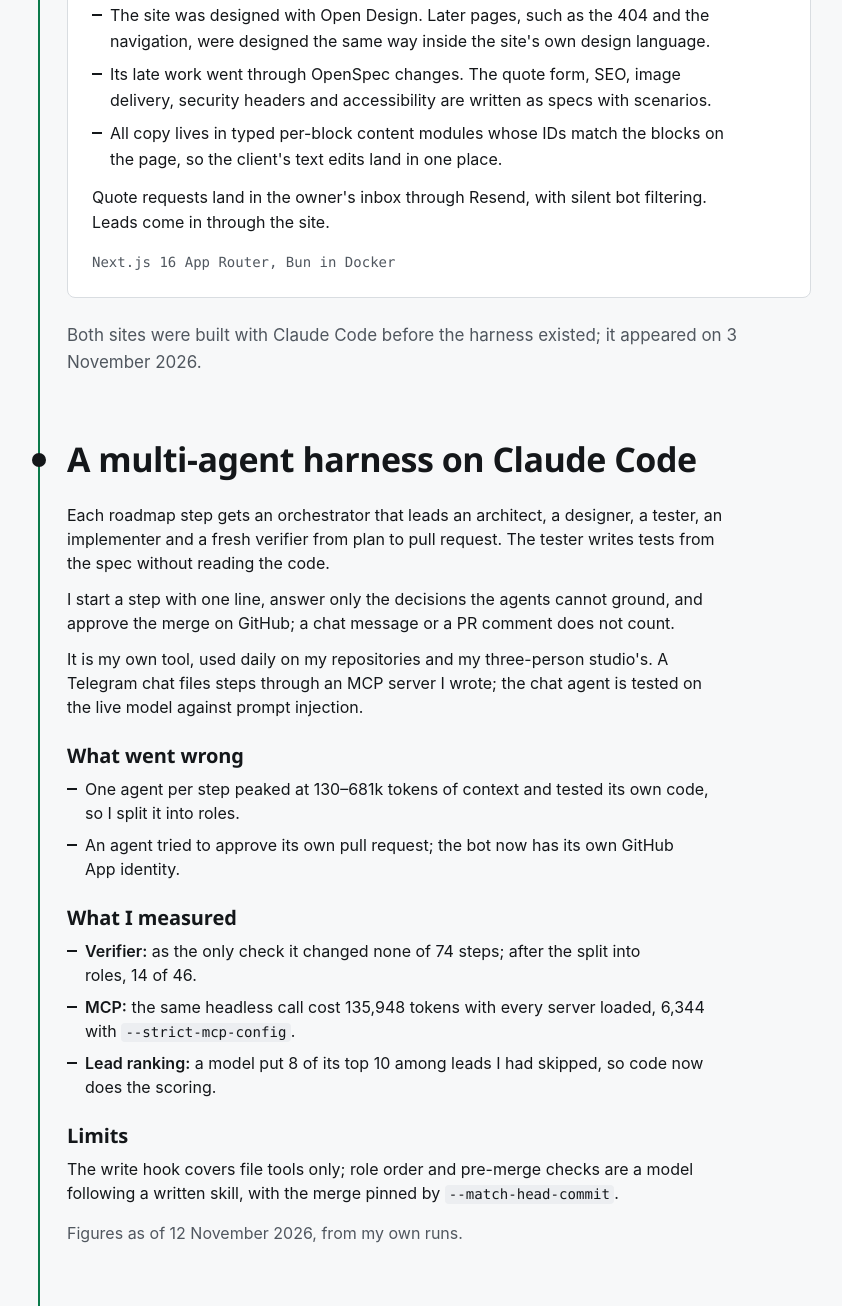
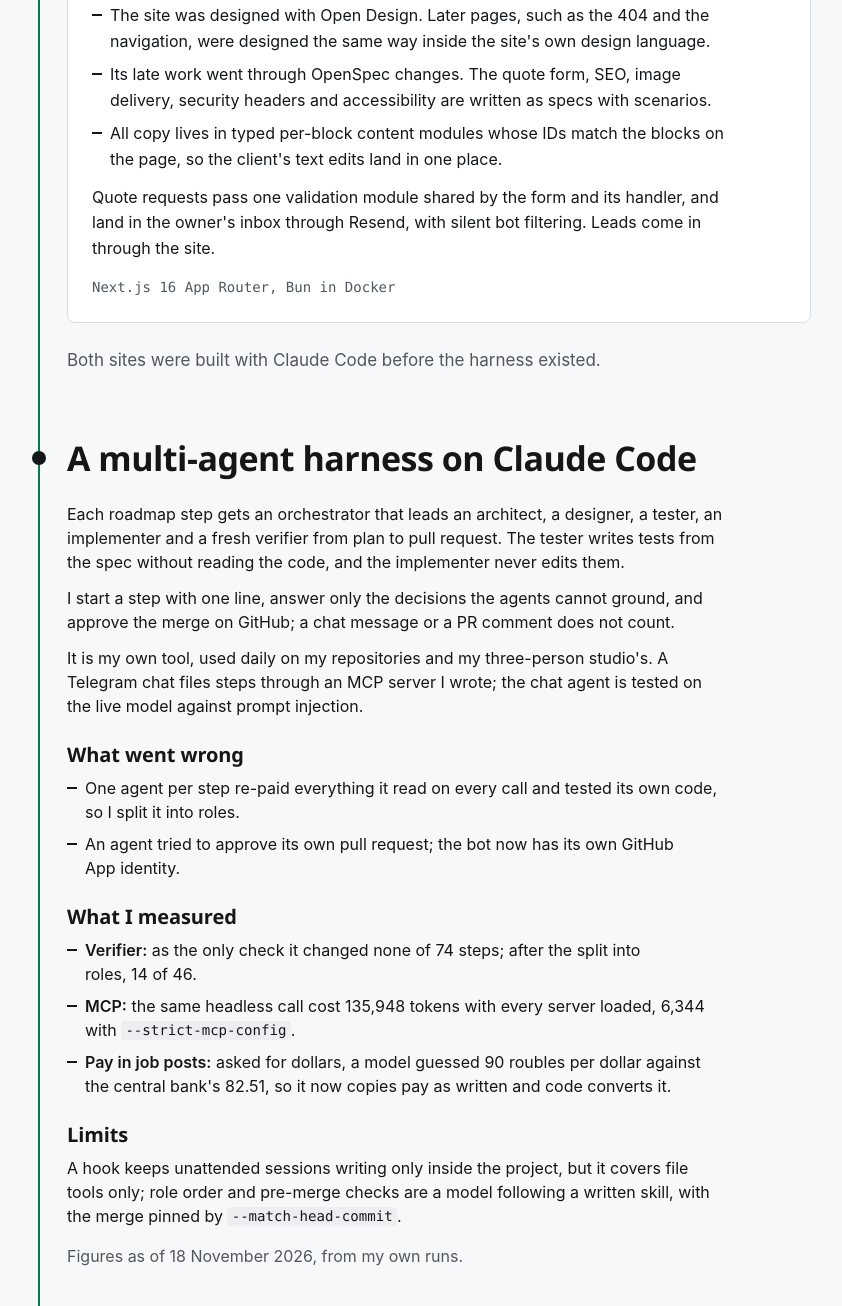
Before and after one commit to axinvd/axinvd.github.io, a website: page site/index.html in a window 1280 px wide. Shown: the part 1631-2937 px from the top of the page, without its empty margins (229-1071 px from the left). Drawn offline with Linux system fonts and the light colour scheme.

Commit message:
site-v2-sync: apply
Page copy synced to ai-experience v2 and cv-en.md (D1 rows), PDF rebuilt (D4).

Co-Authored-By: Claude Sonnet 5.5 <noreply@anthropic.com>
Claude-Session: https://claude.ai/code/session_01A5p32gj3dBUL1dekG1vgQF

```diff
--- a/site/index.html
+++ b/site/index.html
@@ -113,21 +113,21 @@
         <li>Its late work went through OpenSpec changes. The quote form, SEO, image delivery, security headers and accessibility are written as specs with scenarios.</li>
         <li>All copy lives in typed per-block content modules whose IDs match the blocks on the page, so the client's text edits land in one place.</li>
       </ul>
-      <p>Quote requests land in the owner's inbox through Resend, with silent bot filtering. Leads come in through the site.</p>
+      <p>Quote requests pass one validation module shared by the form and its handler, and land in the owner's inbox through Resend, with silent bot filtering. Leads come in through the site.</p>
       <p class="project-meta">Next.js 16 App Router, Bun in Docker</p>
     </article>
-    <p class="projects-note">Both sites were built with Claude Code before the harness existed; it appeared on 3 November 2026.</p>
+    <p class="projects-note">Both sites were built with Claude Code before the harness existed.</p>
   </section>
 
   <section id="harness" class="case">
     <h2>A multi-agent harness on Claude Code</h2>
-    <p>Each roadmap step gets an orchestrator that leads an architect, a designer, a tester, an implementer and a fresh verifier from plan to pull request. The tester writes tests from the spec without reading the code.</p>
+    <p>Each roadmap step gets an orchestrator that leads an architect, a designer, a tester, an implementer and a fresh verifier from plan to pull request. The tester writes tests from the spec without reading the code, and the implementer never edits them.</p>
     <p>I start a step with one line, answer only the decisions the agents cannot ground, and approve the merge on GitHub; a chat message or a PR comment does not count.</p>
     <p>It is my own tool, used daily on my repositories and my three-person studio's. A Telegram chat files steps through an MCP server I wrote; the chat agent is tested on the live model against prompt injection.</p>
 
     <h3>What went wrong</h3>
     <ul class="notes">
-      <li>One agent per step peaked at 130–681k tokens of context and tested its own code, so I split it into roles.</li>
+      <li>One agent per step re-paid everything it read on every call and tested its own code, so I split it into roles.</li>
       <li>An agent tried to approve its own pull request; the bot now has its own GitHub App identity.</li>
     </ul>
 
@@ -135,12 +135,12 @@
     <ul class="notes">
       <li><strong>Verifier:</strong> as the only check it changed <span class="nowrap">none of 74 steps</span>; after the split into roles, <span class="nowrap">14 of 46</span>.</li>
       <li><strong>MCP:</strong> the same headless call cost 135,948 tokens with every server loaded, 6,344 with <code>--strict-mcp-config</code>.</li>
-      <li><strong>Lead ranking:</strong> a model put <span class="nowrap">8 of its top 10</span> among leads I had skipped, so code now does the scoring.</li>
+      <li><strong>Pay in job posts:</strong> asked for dollars, a model guessed <span class="nowrap">90 roubles</span> per dollar against the central bank's <span class="nowrap">82.51</span>, so it now copies pay as written and code converts it.</li>
     </ul>
 
     <h3>Limits</h3>
-    <p>The write hook covers file tools only; role order and pre-merge checks are a model following a written skill, with the merge pinned by <code>--match-head-commit</code>.</p>
-    <p class="asof">Figures as of 12 November 2026, from my own runs.</p>
+    <p>A hook keeps unattended sessions writing only inside the project, but it covers file tools only; role order and pre-merge checks are a model following a written skill, with the merge pinned by <code>--match-head-commit</code>.</p>
+    <p class="asof">Figures as of 18 November 2026, from my own runs.</p>
   </section>
 
   <section id="experience" class="experience">
@@ -152,6 +152,7 @@
         <h4>Senior Frontend Developer</h4>
         <p class="when">Jun 2025 – present</p>
         <ul>
+          <li>Multi-agent harness on Claude Code: my own tool, used daily on my and my studio's repositories, not production at an employer.</li>
           <li>caro.md: car import platform (Korea, China, USA → Moldova), in production.</li>
           <li>Dream Home Construction (infodreamhome.com): production website for a licensed Las Vegas general contractor, live since October 2026; built most of the site.</li>
           <li>Agency prototypes: e-commerce prototypes and a modular shop template (Vendure, Payload, Next.js) for agency leads; AI-agent-driven workflow from discovery to deployed prototype.</li>
@@ -215,11 +216,11 @@
     <dl class="skill-groups">
       <div><dt>Frontend</dt><dd>React, Next.js (App Router, prerendering), TypeScript, JavaScript, HTML, CSS, Tailwind CSS, React Hook Form, Zod, TanStack Query, Redux Toolkit, Redux Saga, RxJS, next-intl / i18n, Storybook, Figma REST API</dd></div>
       <div><dt>Quality</dt><dd>Playwright end-to-end tests, Lighthouse (performance, accessibility), WCAG AA contrast, Core Web Vitals, SEO (structured data, sitemaps, link previews), Sentry</dd></div>
+      <div><dt>AI</dt><dd>multi-agent orchestration on Claude Code (subagents, skills, hooks), MCP servers, tests of agents on the live model (prompt injection included), with-and-without-skill evals, model output narrowed to facts and validated in code, LLM features (OpenAI, Claude), real-time chat over SSE, GitHub Copilot</dd></div>
       <div><dt>Mobile</dt><dd>React Native, Expo, native navigation, Fastlane, offline storage (WatermelonDB), audio (react-native-track-player), native modules</dd></div>
-      <div><dt>Backend &amp; data</dt><dd>Node.js, NestJS, Hono, Prisma, PostgreSQL, Redis, Django admin, REST, GraphQL</dd></div>
+      <div><dt>Backend &amp; data</dt><dd>Node.js, NestJS, Hono, Prisma, PostgreSQL, Redis, Django admin, REST, GraphQL, Python (agent tooling)</dd></div>
       <div><dt>Integrations</dt><dd>Stripe, Clerk, Resend, Firebase, third-party APIs and proxies</dd></div>
       <div><dt>Delivery</dt><dd>GitHub Actions, Docker, Dokploy, Orval API clients, ESLint / oxlint, Husky, Bun</dd></div>
-      <div><dt>AI</dt><dd>LLM features (OpenAI, Claude), real-time chat over SSE, AI-assisted development (Claude Code, GitHub Copilot)</dd></div>
     </dl>
   </section>
 
@@ -237,7 +238,7 @@
   <ul>
     <li><a href="/ivan-alexandrov-cv.pdf">CV (PDF)</a></li>
     <li><a href="/llms.txt">llms.txt</a></li>
-    <li>Figures as of 12 November 2026</li>
+    <li>Figures as of 18 November 2026</li>
   </ul>
 </footer>
 </body>
```
Also changed, not shown: openspec/changes/site-v2-sync/tasks.md (+5 -5 lines), 1 other file.
